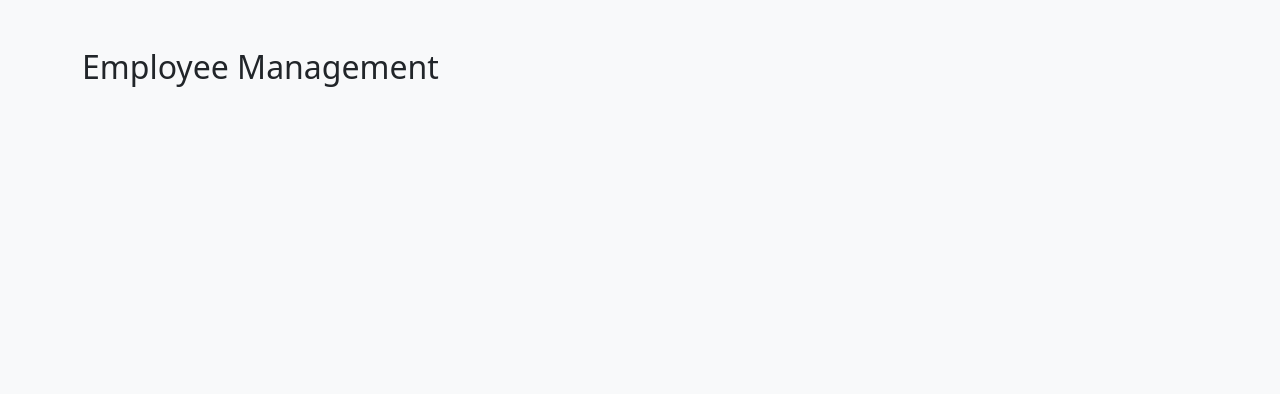
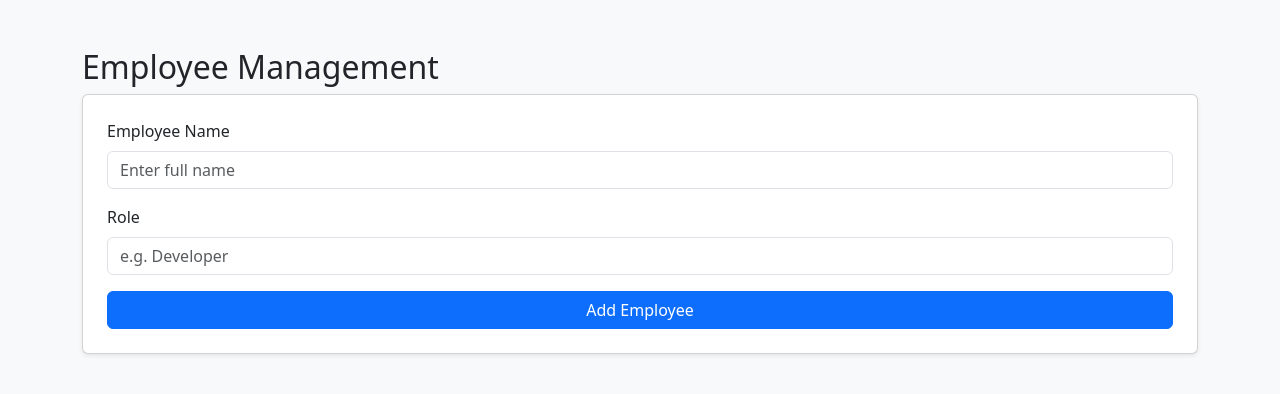
Before and after one commit to Saad982/Resource-Management-System-for-IT-Projects-Ovrlod, a plain HTML site: page frontend/employee.html in a window 1280 px wide. Drawn offline with nearby package versions, Linux system fonts and the light colour scheme.

Commit message:
Creating Add employee form Bootstrap

```diff
--- a/frontend/employee.html
+++ b/frontend/employee.html
@@ -10,6 +10,23 @@
   <div class="container mt-5">
  <h2 class"mb-4">Employee Management</h2>
 
+ <!-- Employee Form -->
+    <form id="employeeForm" class="card p-4 bg-white shadow-sm mb-4">
+      <input type="hidden" id="employeeId" value="" />
+
+      <div class="mb-3">
+        <label for="name" class="form-label">Employee Name</label>
+        <input type="text" id="name" class="form-control" placeholder="Enter full name" required />
+      </div>
+
+      <div class="mb-3">
+        <label for="role" class="form-label">Role</label>
+        <input type="text" id="role" class="form-control" placeholder="e.g. Developer" required />
+      </div>
+
+      <button type="submit" class="btn btn-primary" id="submitBtn">Add Employee</button>
+      <button type="button" class="btn btn-secondary" id="cancelBtn" style="display:none;">Cancel</button>
+    </form>
 
  </div>
   <script src="https://cdn.jsdelivr.net/npm/bootstrap@5.3.0/dist/js/bootstrap.bundle.min.js"></script>
```
